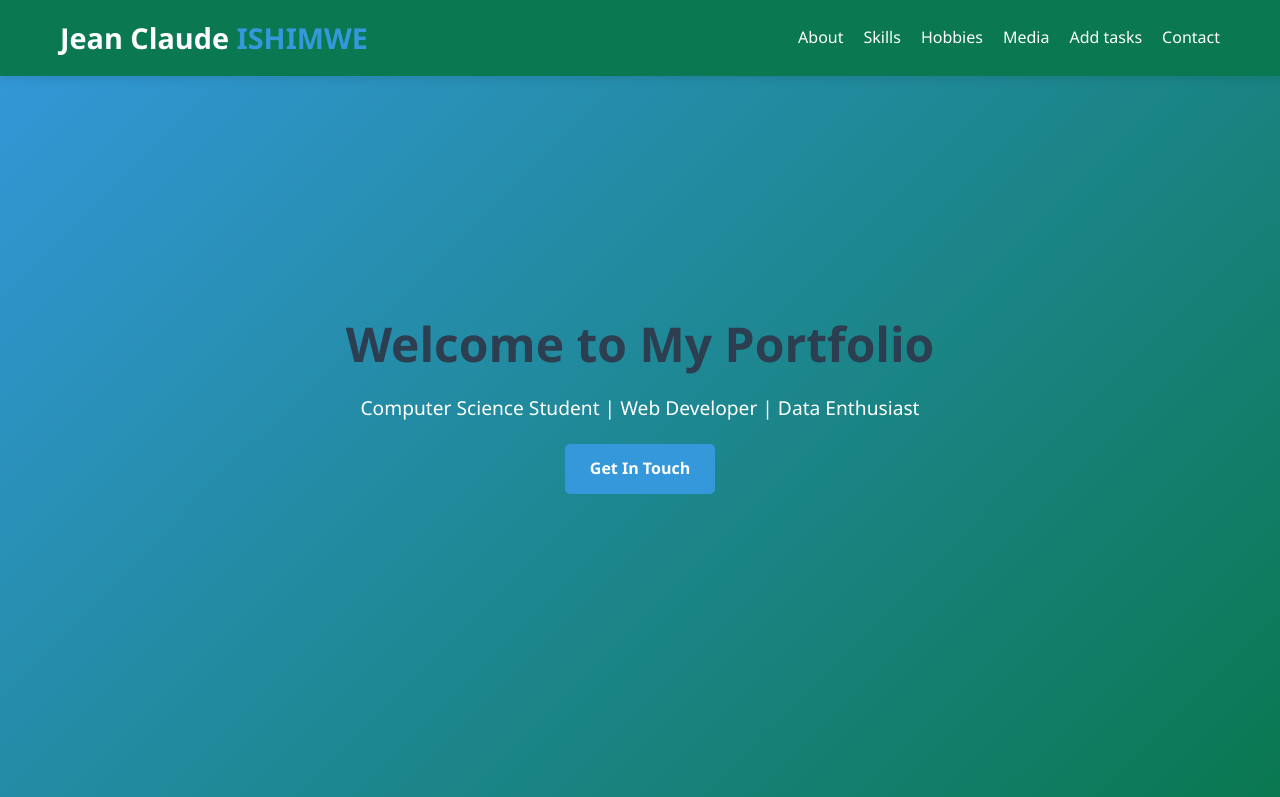
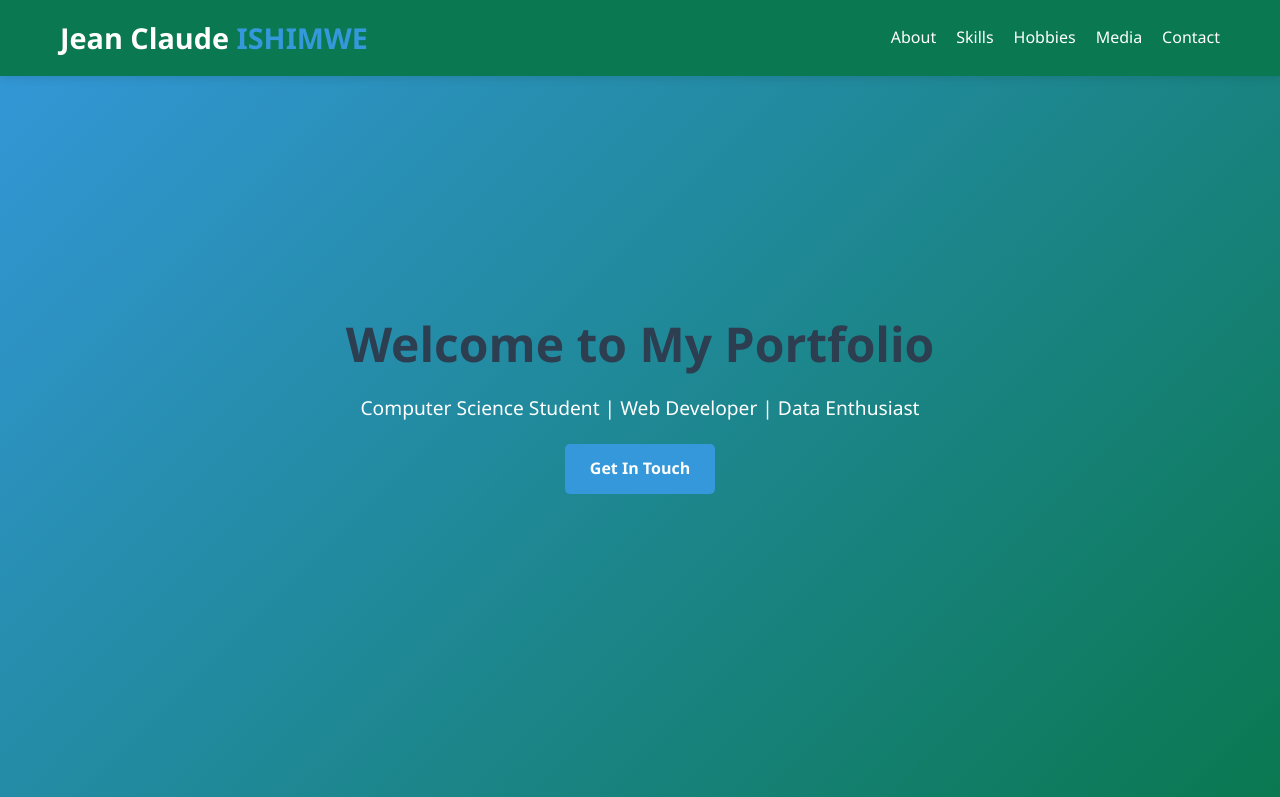
Before and after one commit to Tech2024ish/my_portfolio, a plain HTML site: page index.html in a window 1280 px wide. Shown: the top 797 px of the page. Drawn offline with Linux system fonts and the light colour scheme.

Commit message:
Update index.html

```diff
--- a/index.html
+++ b/index.html
@@ -29,7 +29,6 @@
                     <li><a href="#skills">Skills</a></li>
                     <li><a href="#hobbies">Hobbies</a></li>
                     <li><a href="#media">Media</a></li>
-                    <li><a href="to-do-list.html">Add tasks</a></li>
                     <li><a href="#contact">Contact</a></li>
                 </ul>
             </nav>
```
